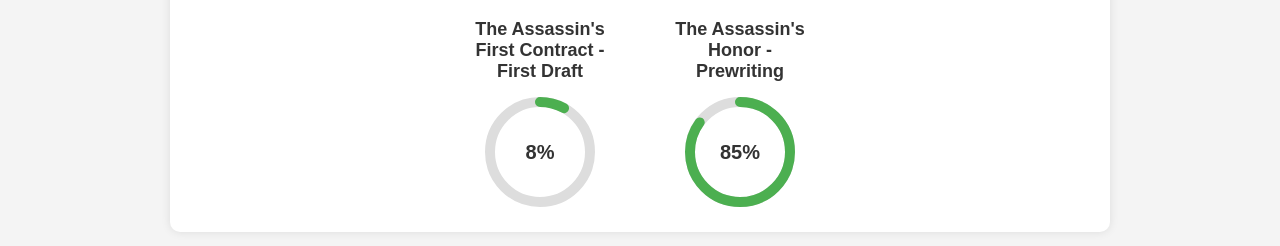
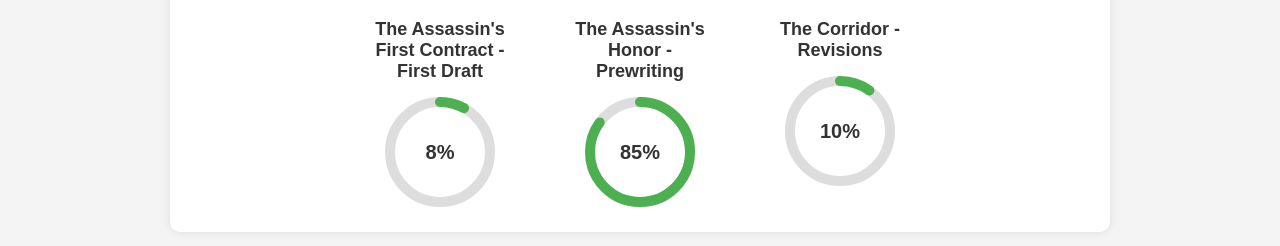
Before and after one commit to TheJupiterDev/Writings, a plain HTML site: page index.html in a window 1280 px wide. Shown: the part 340-586 px from the top of the page. Drawn offline with Linux system fonts and the light colour scheme.

Commit message:
Add files via upload

```diff
--- a/index.html
+++ b/index.html
@@ -39,6 +39,7 @@
         window.onload = function() {
             setProgress('progress1', 8);
             setProgress('progress2', 85);
+            setProgress('progress3', 10);
         }
     </script>
 </head>
@@ -78,6 +79,16 @@
                         <div class="progress-text">85%</div>
                     </div>
                 </div>
+                <div class="progress-item">
+                    <div class="progress-title">The Corridor - Revisions</div>
+                    <div class="progress-circle" id="progress3">
+                        <svg>
+                            <circle class="bg" cx="60" cy="60" r="50"></circle>
+                            <circle class="progress" cx="60" cy="60" r="50"></circle>
+                        </svg>
+                        <div class="progress-text">10%</div>
+                    </div>
+                </div>
 
             </div>
         </div>
@@ -85,7 +96,7 @@
         <div id="stories" class="tab">
             <h1>The Corridor</h1>
             <h4>What is real? I couldn't remember.</h4>
-            <button type="submit" onclick="window.open('stories/corridor.pdf')">Download "The Corridor" PDF</button>
+            <button type="submit">Download Coming Soon!</button>
             </div>
 
         <div id="lore" class="tab">
```
